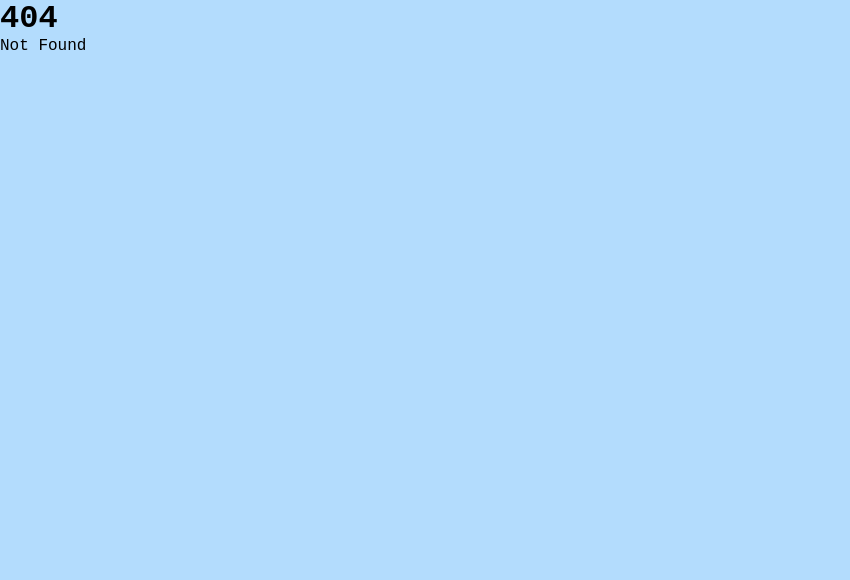
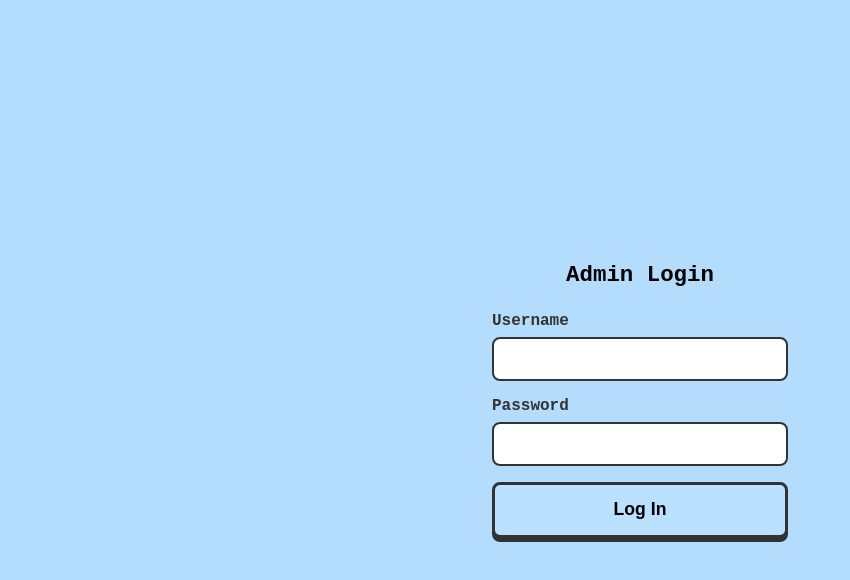
Before and after one commit to mnafiudrr/wedding-invitation-mini-game, a SvelteKit app: page /admin/login in a window 1280 px wide. Before the commit this address had no page. Shown: the top 580 px of the page, without its empty margins (0-850 px from the left). Built offline with nearby package versions, Linux system fonts and the light colour scheme; no server answers.

Commit message:
add admin login route with rate limiting and session cookie

```diff
--- /dev/null
+++ b/src/routes/admin/login/+page.server.ts
@@ -0,0 +1,57 @@
+import { fail, redirect } from '@sveltejs/kit';
+import { db } from '$lib/server/db';
+import { users } from '$lib/server/db/schema';
+import { eq } from 'drizzle-orm';
+import { verifyPassword } from '$lib/server/auth/password';
+import { createSession, SESSION_COOKIE_NAME, sessionCookieOptions } from '$lib/server/auth';
+
+const MAX_ATTEMPTS = 5;
+const WINDOW_MS = 5 * 60 * 1000;
+const attempts = new Map<string, { count: number; resetAt: number }>();
+
+// NOTE: in-memory limiter; resets on server restart. Sufficient for a single-instance wedding site.
+function isRateLimited(key: string): boolean {
+  const now = Date.now();
+  const entry = attempts.get(key);
+  if (!entry || now > entry.resetAt) {
+    attempts.set(key, { count: 1, resetAt: now + WINDOW_MS });
+    return false;
+  }
+  entry.count += 1;
+  return entry.count > MAX_ATTEMPTS;
+}
+
+export const load = async ({ locals }) => {
+  if (locals.user) redirect(302, '/admin');
+  return {};
+};
+
+export const actions = {
+  login: async ({ request, cookies }) => {
+    const data = await request.formData();
+    const username = (data.get('username') as string | null)?.trim() ?? '';
+    const password = (data.get('password') as string | null) ?? '';
+
+    if (!username || !password) {
+      return fail(400, { error: 'Username and password are required.' });
+    }
+
+    if (isRateLimited(username.toLowerCase())) {
+      return fail(429, { error: 'Too many attempts. Try again in a few minutes.' });
+    }
+
+    const rows = await db.select().from(users).where(eq(users.username, username)).limit(1);
+    const user = rows[0];
+
+    const valid = user ? await verifyPassword(password, user.passwordHash) : false;
+    if (!valid) {
+      return fail(400, { error: 'Invalid username or password.' });
+    }
+
+    attempts.delete(username.toLowerCase());
+
+    const { token, session } = await createSession(user.id);
+    cookies.set(SESSION_COOKIE_NAME, token, sessionCookieOptions(session.expiresAt));
+    redirect(302, '/admin');
+  }
+};
--- /dev/null
+++ b/src/routes/admin/login/+page.svelte
@@ -0,0 +1,108 @@
+<script lang="ts">
+  import { enhance } from '$app/forms';
+
+  let submitting = $state(false);
+  let errorMsg = $state('');
+</script>
+
+<div class="login-card">
+  <h1>Admin Login</h1>
+
+  {#if errorMsg}
+    <div class="error">{errorMsg}</div>
+  {/if}
+
+  <form method="POST" action="?/login" use:enhance={() => {
+    submitting = true;
+    errorMsg = '';
+    return async ({ result, update }) => {
+      submitting = false;
+      if (result.type === 'failure' && result.data?.error) {
+        errorMsg = String(result.data.error);
+      }
+      update({ reset: false });
+    };
+  }}>
+    <div class="form-group">
+      <label for="username">Username</label>
+      <input type="text" id="username" name="username" required autocomplete="username" />
+    </div>
+
+    <div class="form-group">
+      <label for="password">Password</label>
+      <input type="password" id="password" name="password" required autocomplete="current-password" />
+    </div>
+
+    <button type="submit" class="submit-btn" disabled={submitting}>
+      {submitting ? 'Logging in...' : 'Log In'}
+    </button>
+  </form>
+</div>
+
+<style>
+  .login-card {
+    min-height: 100vh;
+    display: flex;
+    flex-direction: column;
+    justify-content: center;
+    gap: 1.5rem;
+    max-width: 360px;
+    margin: 0 auto;
+    padding: 2rem;
+  }
+
+  h1 {
+    font-size: 1.4rem;
+    text-align: center;
+  }
+
+  .form-group {
+    display: flex;
+    flex-direction: column;
+    gap: 0.4rem;
+    margin-bottom: 1rem;
+  }
+
+  label {
+    font-weight: bold;
+    color: #333;
+  }
+
+  input {
+    padding: 0.8rem;
+    border: 2px solid #333;
+    border-radius: 8px;
+    font-family: inherit;
+  }
+
+  .submit-btn {
+    width: 100%;
+    background: #bae1ff;
+    border: 3px solid #333;
+    box-shadow: 0 4px 0 #333;
+    padding: 0.9rem;
+    border-radius: 8px;
+    font-weight: bold;
+    font-size: 1.1rem;
+    cursor: pointer;
+  }
+
+  .submit-btn:active {
+    box-shadow: 0 0 0 #333;
+    transform: translateY(4px);
+  }
+
+  .submit-btn:disabled {
+    opacity: 0.7;
+  }
+
+  .error {
+    color: #c0392b;
+    font-weight: bold;
+    text-align: center;
+    padding: 0.6rem;
+    border: 2px dashed #c0392b;
+    border-radius: 8px;
+    background: #fdecea;
+  }
+</style>
```
